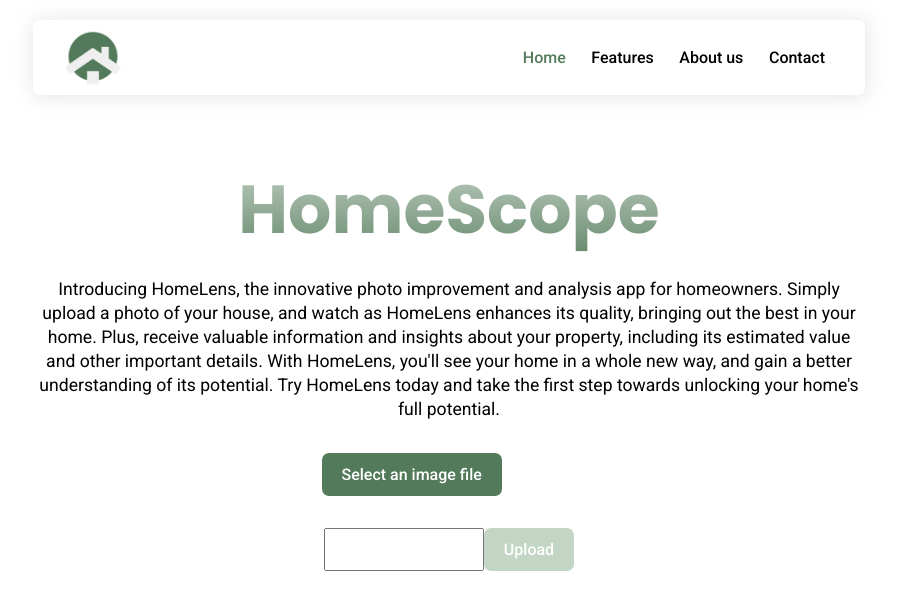
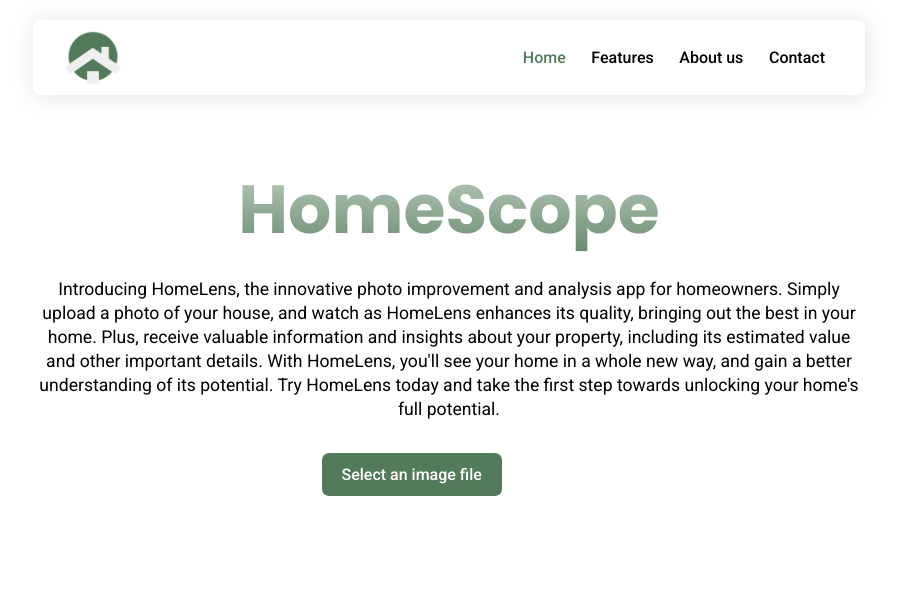
Before and after one commit to AlejandroLozanoAparicio1/HACKUPC-2023-FRONT, a React (Create React App) app in the folder hack2023-front/: page / in a window 1280 px wide. Shown: the top 610 px of the page, without its empty margins (191-1090 px from the left). Built offline with nearby package versions, Linux system fonts and the light colour scheme.

Commit message:
feat: base64 encoder works

```diff
--- a/hack2023-front/src/components/app/app.jsx
+++ b/hack2023-front/src/components/app/app.jsx
@@ -1,5 +1,5 @@
-import { useState, useMemo } from 'react';
-import axios from 'axios';
+import { useState, useEffect } from 'react';
+//import axios from 'axios';
 import ImageUploader from '../imageUploader/imageUploader';
 import { PhotoInfoSection } from '../photoInfoSection/photoInfoSection';
 import { toBase64 } from '../../services/toBase64';
@@ -10,11 +10,13 @@ import { Header } from '../header/header';
 export const App = () => {
     const [image, setImage] = useState(null);
 
-    const a = useMemo(() => {
+    useEffect(() => {
         if (image) {
             try {
+                console.log(image);
+                const src = toBase64(image);
+                console.log(src);
                 //todo: url of the API
-                const src = toBase64(image);
                 //const response = axios.post('/api/upload-image', a);
             } catch (error) {
                 console.log(error);
@@ -27,7 +29,6 @@ export const App = () => {
             <Header />
             <LandingPage />
             <ImageUploader setImage={setImage} />
-            <ImageUrlUploader setImage={setImage} />
             {image && <PhotoInfoSection src={image} alt={''} />}
         </>
     );
--- a/hack2023-front/src/components/header/header.module.scss
+++ b/hack2023-front/src/components/header/header.module.scss
@@ -1,11 +1,11 @@
 @use '../../utils/colors.module.scss' as colors;
 
 .header {
+    position: sticky;
     margin: 0 auto;
     margin-top: 1.25rem;
     width: 65%;
     height: 8%;
-    position: sticky;
     z-index: 999;
     top: -10px;
     box-shadow: 1px 1px 20px 1px rgba(200, 200, 200, 0.47);
```
